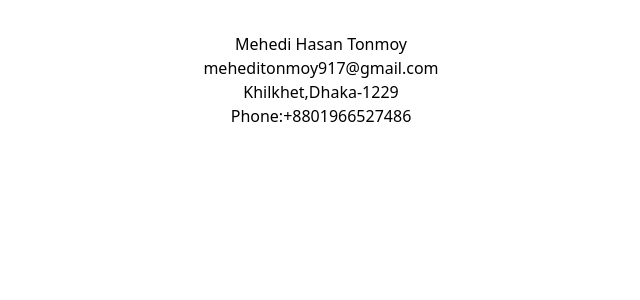
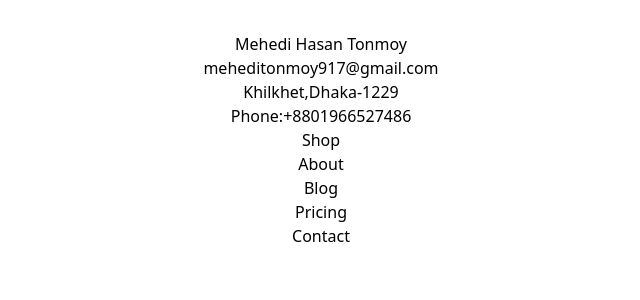
Before and after one commit to tonmoy3673/React-Task, a React (Vite) app: page / in a window 1280 px wide. Shown: the top 300 px of the page, without its empty margins (319-959 px from the left). Built offline with nearby package versions, Linux system fonts and the light colour scheme.

Commit message:
set fotter

```diff
--- a/src/components/Home/Home.jsx
+++ b/src/components/Home/Home.jsx
@@ -50,6 +50,36 @@ const Home = () => {
           </ul>
         </div>
       </header>
+      {/* ============== Footer =================== */}
+      <footer className="dark:bg-gray-800 dark:text-gray-50">
+        <div className="container flex flex-col p-4 mx-auto md:p-8 lg:flex-row divide-gray-400">
+          <ul className="self-center py-6 space-y-4 text-center sm:flex sm:space-y-0 sm:justify-around sm:space-x-4 lg:flex-1 lg:justify-start">
+            <li>Shop</li>
+            <li>About</li>
+            <li>Blog</li>
+            <li>Pricing</li>
+            <li>Contact</li>
+          </ul>
+          <div className="flex flex-col justify-center pt-6 lg:pt-0">
+            <div className="flex justify-center space-x-4">
+              <a
+                rel="noopener noreferrer"
+                href="#"
+                title="Instagram"
+                className="flex items-center justify-center w-8 h-8 rounded-full sm:w-10 sm:h-10 dark:bg-violet-400 dark:text-gray-900"
+              ></a>
+              <a
+                rel="noopener noreferrer"
+                href="#"
+                title="Pinterest"
+                className="flex items-center justify-center w-8 h-8 rounded-full sm:w-10 sm:h-10 dark:bg-violet-400 dark:text-gray-900"
+              ></a>
+            </div>
+          </div>
+        </div>
+      </footer>
+
+      {/* ============== end of homePage =========== */}
     </div>
   );
 };
```
